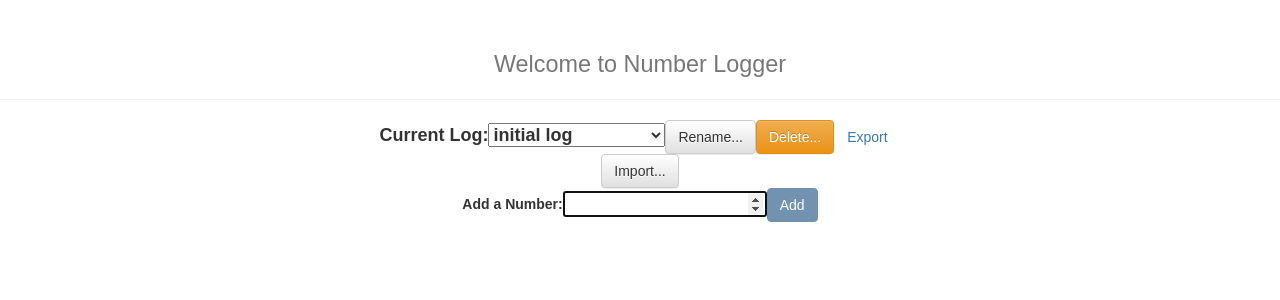
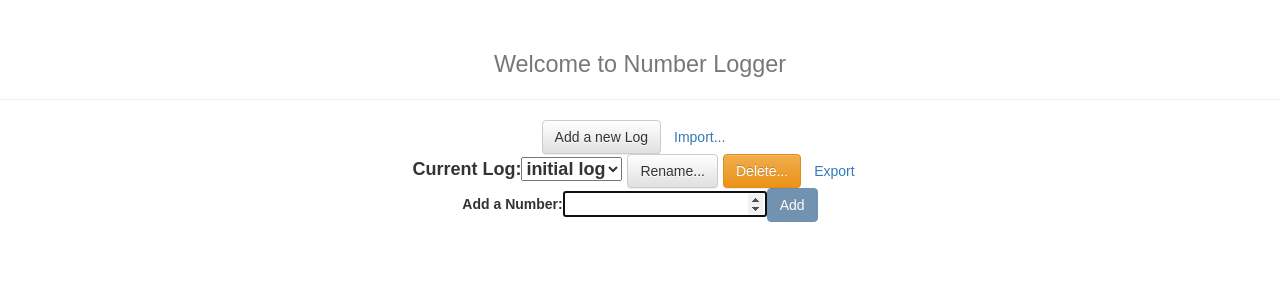
Before and after one commit to mikelson/number-logger, a React (Create React App) app: page / in a window 1280 px wide. Shown: the top 300 px of the page. Built offline with nearby package versions, Linux system fonts and the light colour scheme.

Commit message:
Move 'Add' out of select and up to top, with 'Import', where actions outside of current log go.

```diff
--- a/src/App.js
+++ b/src/App.js
@@ -255,12 +255,6 @@ class App extends Component {
         {log.name}
       </option>
     ));
-    // Plus one more to make a new Log...
-    logs.push(
-      <option value={logs.length} key={logs.length}>
-        (Add a new Log...)
-      </option>
-    );
 
     const log = this.state.logs[this.state.currentLogIndex];
     // Create each row of the table
@@ -284,7 +278,19 @@ class App extends Component {
         </PageHeader>
         <div>
           <div className="App-intro">
-            {this.state.logs.length ?
+            <Button
+              onClick={this.addLog}
+              >
+              Add a new Log
+            </Button>
+            <Button
+              onClick={this.chooseAndImportFile}
+              title="Choose a file of tab-separated values to add as a new Log"
+              bsStyle='link'
+              >
+              Import...
+            </Button>
+            {this.state.logs.length > 0 &&
               <div>
                 <label>
                   Current Log:
@@ -295,6 +301,7 @@ class App extends Component {
                     {logs}
                   </select>
                 </label>
+                {' '}
                 <Button
                   onClick={this.renameCurrentLog}
                   title="Change the name of this Log"
@@ -302,6 +309,7 @@ class App extends Component {
                   >
                   Rename...
                 </Button>
+                {' '}
                 <Button
                   onClick={this.deleteCurrentLog}
                   title="Remove this Log"
@@ -319,19 +327,7 @@ class App extends Component {
                   Export
                 </Button>
               </div>
-              :
-              <Button
-                onClick={this.addLog}
-                >
-                Add a new Log
-              </Button>
             }
-            <Button
-              onClick={this.chooseAndImportFile}
-              title="Choose a file of tab-separated values to add as a new Log"
-              >
-              Import...
-            </Button>
           </div>
           {entries && entries.length > 0 &&
             <Grid>
```
